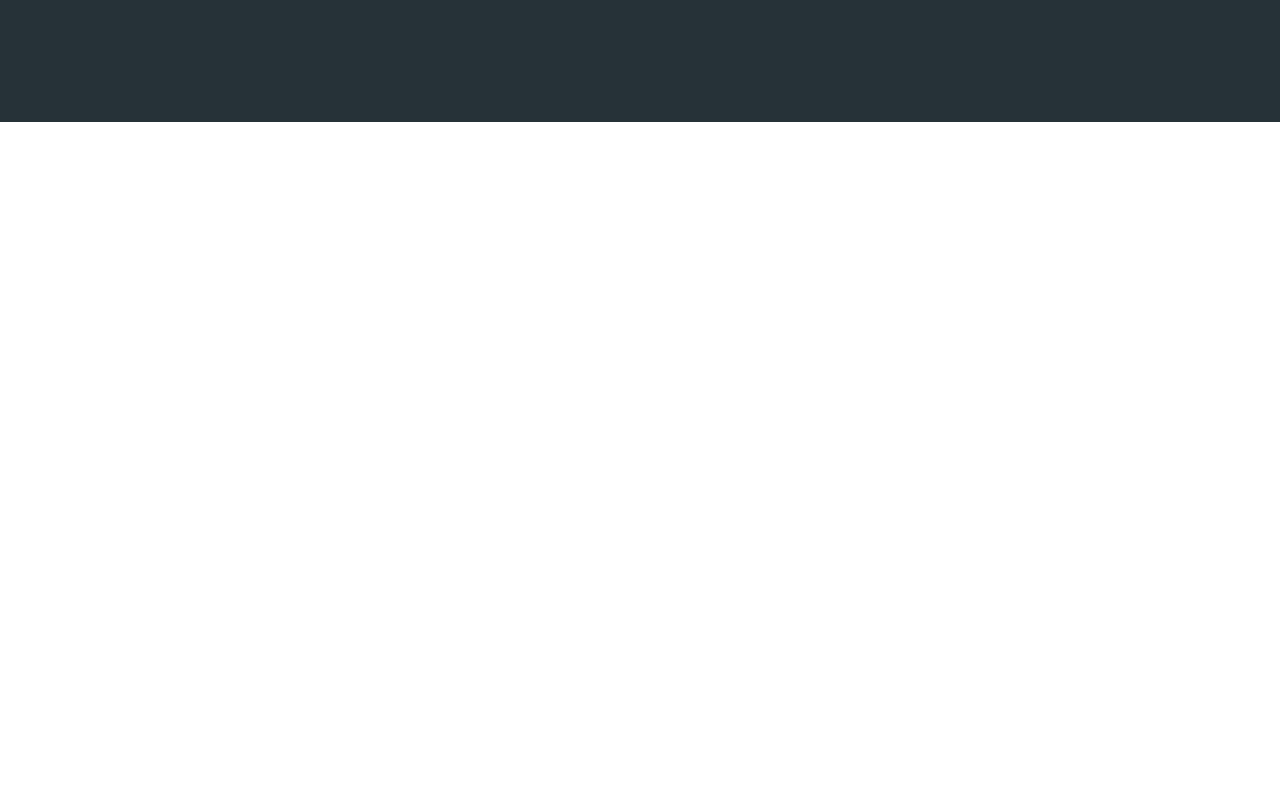
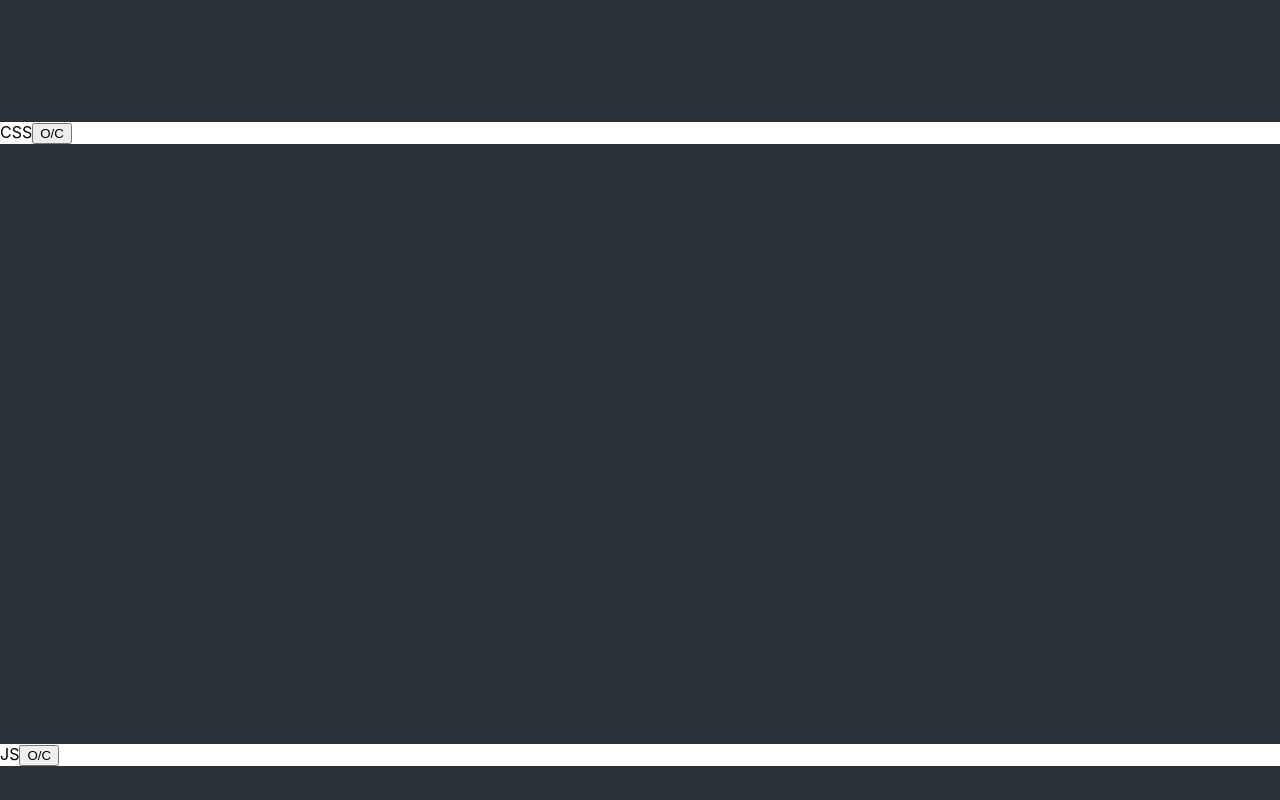
Before and after one commit to Evin-Ngoa/codepen-clone, a React (Create React App) app: page / in a window 1280 px wide. Shown: the part 500-1300 px from the top of the page. Before the commit the page ends 800 px from the top, so only its background shows below. Built offline with nearby package versions, Linux system fonts and the light colour scheme.

Commit message:
CSS and JS editor

```diff
--- a/src/App.js
+++ b/src/App.js
@@ -3,6 +3,8 @@ import Editor from "./components/Editor";
 
 function App() {
   const [htmlEditor, setHtmlEditor] = useState("");
+  const [cssEditor, setCssEditor] = useState("");
+  const [jsEditor, setJsEditor] = useState("");
 
   return (
     <div className="sector top-sector">
@@ -11,6 +13,20 @@ function App() {
         renderName="HTML"
         value={htmlEditor}
         onChange={setHtmlEditor}
+      />
+
+      <Editor
+        language="css"
+        renderName="CSS"
+        value={cssEditor}
+        onChange={setCssEditor}
+      />
+
+      <Editor
+        language="javascript"
+        renderName="JS"
+        value={jsEditor}
+        onChange={setJsEditor}
       />
 
       <div className="sector">
```
